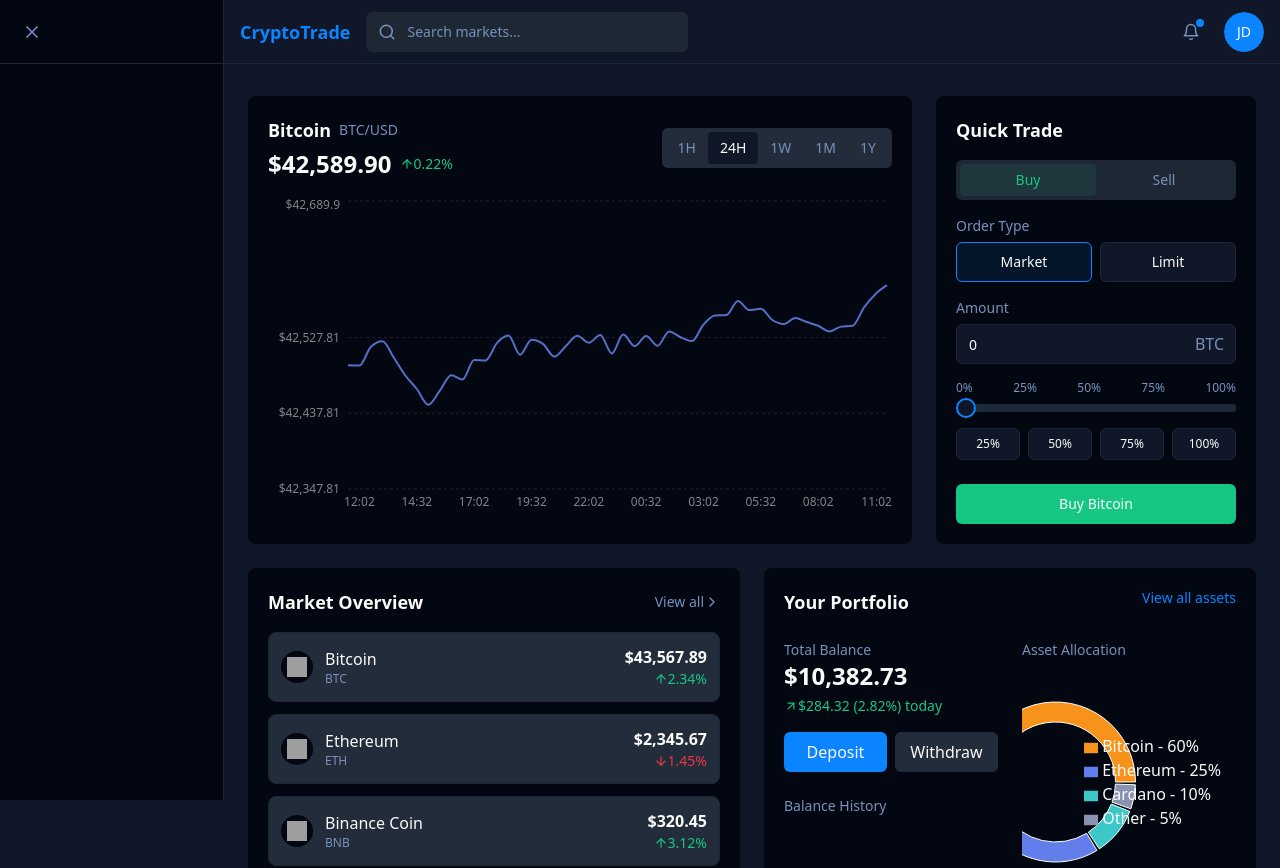
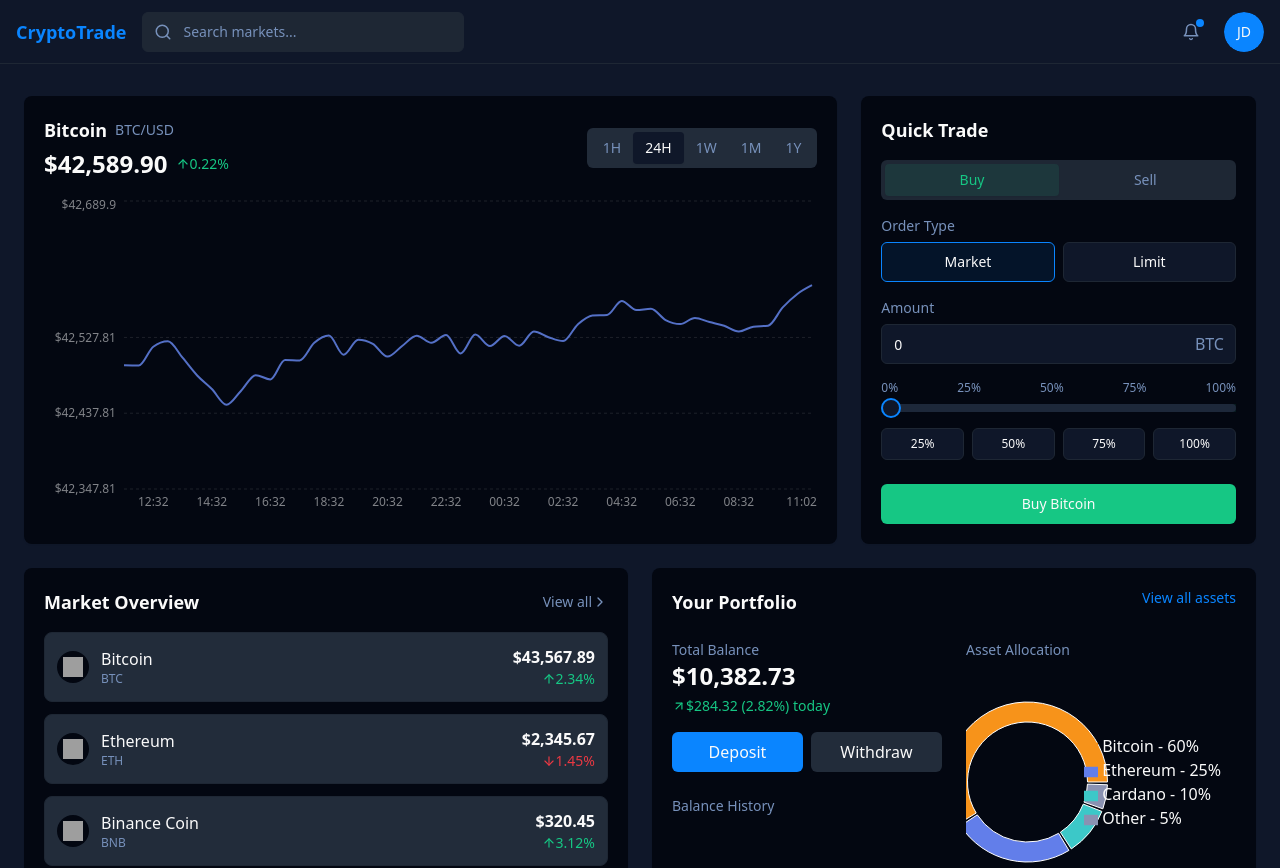
Before and after one commit to jcyag/trading-hub-mimic, a React (Vite) app: page / in a window 1280 px wide. Shown: the top 868 px of the page. Built offline with nearby package versions, Linux system fonts and the light colour scheme; grey boxes are pictures that could not be loaded.

Commit message:
Remove unused module

```diff
--- a/src/components/dashboard/Header.tsx
+++ b/src/components/dashboard/Header.tsx
@@ -5,17 +5,12 @@ import { Avatar, AvatarFallback } from "@/components/ui/avatar";
 import { Input } from "@/components/ui/input";
 import { cn } from "@/lib/utils";
 
-interface HeaderProps {
-  sidebarWidth: number;
-}
-
-export function Header({ sidebarWidth }: HeaderProps) {
+export function Header() {
   const [searchFocused, setSearchFocused] = useState(false);
 
   return (
     <header
-      className="fixed top-0 right-0 h-16 border-b border-border flex items-center justify-between z-30 px-4 bg-background"
-      style={{ width: `calc(100% - ${sidebarWidth}px)` }}
+      className="fixed top-0 left-0 right-0 h-16 border-b border-border flex items-center justify-between z-30 px-4 bg-background w-full"
     >
       <div className="flex items-center w-full max-w-md relative gap-4">
         <h1 className="text-lg font-bold text-primary whitespace-nowrap">CryptoTrade</h1>
--- a/src/components/dashboard/Sidebar.tsx
+++ /dev/null
@@ -1,34 +0,0 @@
-
-import { useState } from "react";
-import { Menu, X } from "lucide-react";
-import { cn } from "@/lib/utils";
-
-export function Sidebar() {
-  const [collapsed, setCollapsed] = useState(false);
-
-  const toggleSidebar = () => {
-    setCollapsed(!collapsed);
-  };
-
-  return (
-    <div
-      data-sidebar="sidebar"
-      className={cn(
-        "fixed top-0 left-0 h-full bg-card border-r border-border transition-all duration-300 z-40",
-        collapsed ? "w-16" : "w-56"
-      )}
-    >
-      <div className="flex items-center justify-between p-4 h-16 border-b border-border">
-        <button
-          onClick={toggleSidebar}
-          className={cn(
-            "p-1.5 rounded-md text-muted-foreground hover:bg-accent hover:text-accent-foreground transition-colors",
-            collapsed && "mx-auto"
-          )}
-        >
-          {collapsed ? <Menu size={20} /> : <X size={20} />}
-        </button>
-      </div>
-    </div>
-  );
-}
--- a/src/pages/Index.tsx
+++ b/src/pages/Index.tsx
@@ -1,6 +1,5 @@
 
 import { useState, useEffect } from "react";
-import { Sidebar } from "@/components/dashboard/Sidebar";
 import { Header } from "@/components/dashboard/Header";
 import { MarketOverview } from "@/components/dashboard/MarketOverview";
 import { PriceChart } from "@/components/dashboard/PriceChart";
@@ -8,43 +7,11 @@ import { TradingForm } from "@/components/dashboard/TradingForm";
 import { Portfolio } from "@/components/dashboard/Portfolio";
 
 const Index = () => {
-  const [sidebarWidth, setSidebarWidth] = useState(224); // 56px collapsed, 224px expanded
-
-  const handleResize = () => {
-    const sidebar = document.querySelector('[data-sidebar]') as HTMLElement;
-    if (sidebar) {
-      setSidebarWidth(sidebar.offsetWidth);
-    }
-  };
-
-  useEffect(() => {
-    handleResize();
-    window.addEventListener('resize', handleResize);
-
-    // MutationObserver to detect sidebar width changes
-    const sidebar = document.querySelector('[data-sidebar]') as HTMLElement;
-    if (sidebar) {
-      const observer = new MutationObserver(handleResize);
-      observer.observe(sidebar, { attributes: true });
-
-      return () => {
-        observer.disconnect();
-        window.removeEventListener('resize', handleResize);
-      };
-    }
-
-    return () => window.removeEventListener('resize', handleResize);
-  }, []);
-
   return (
     <div className="min-h-screen bg-background text-foreground">
-      <Sidebar />
-      <Header sidebarWidth={sidebarWidth} />
+      <Header sidebarWidth={0} />
 
-      <div
-        className="pt-24 pb-10 px-6"
-        style={{ marginLeft: sidebarWidth }}
-      >
+      <div className="pt-24 pb-10 px-6">
         <div className="grid grid-cols-1 lg:grid-cols-3 gap-6 mb-6">
           <div className="lg:col-span-2">
             <div className="h-full">
```
